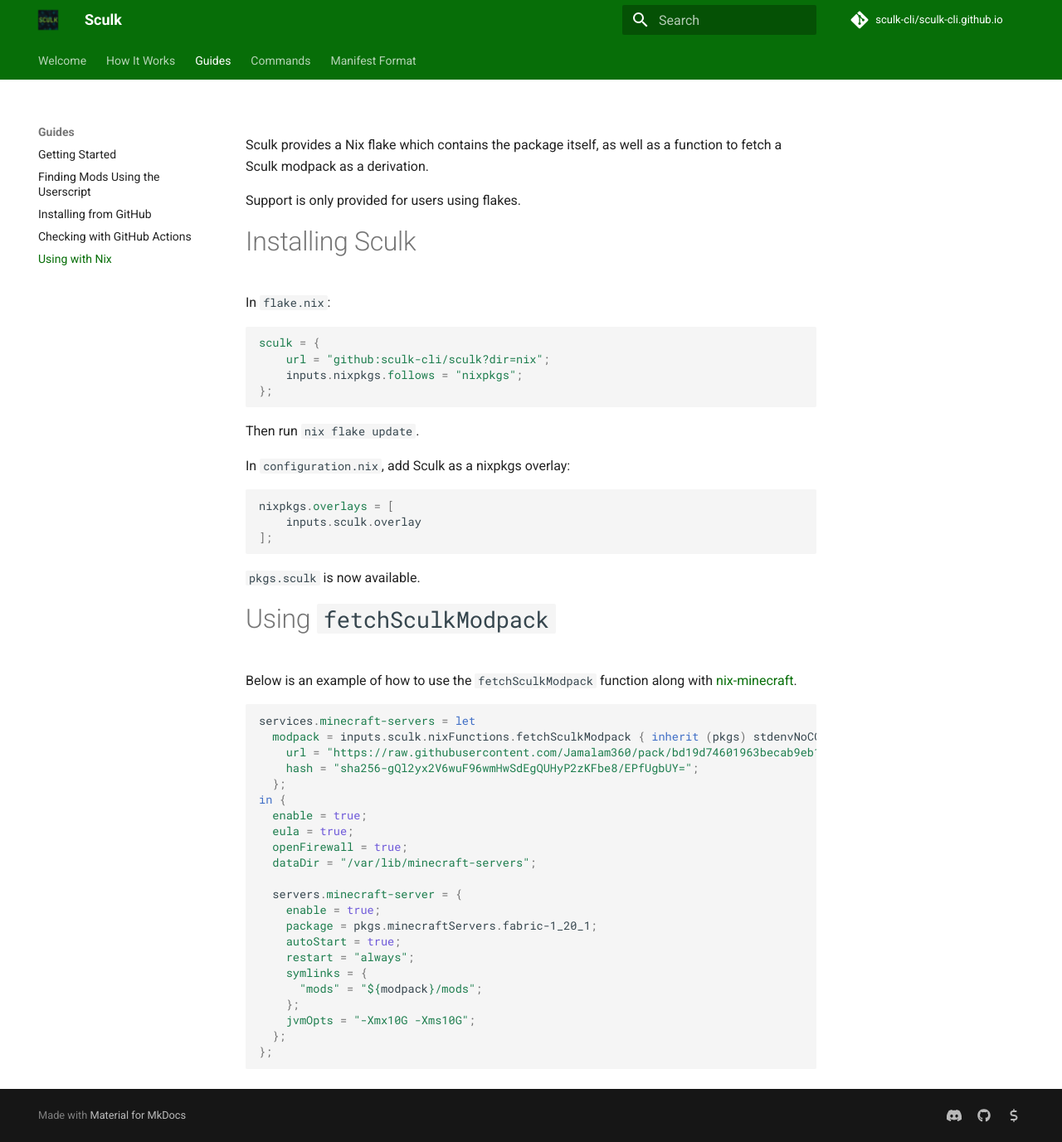
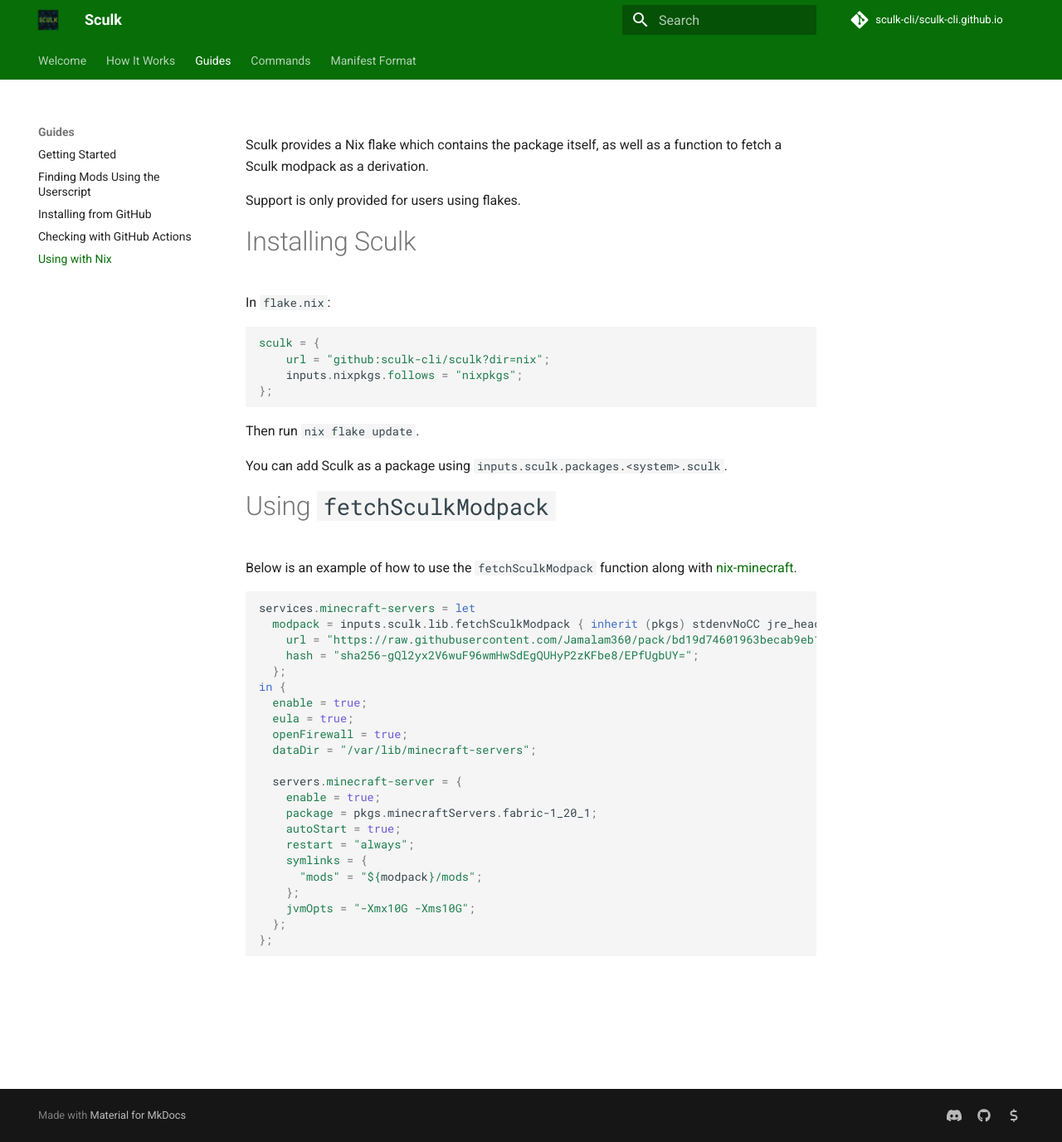
Before and after one commit to sculk-cli/sculk-cli.github.io, an MkDocs documentation site: the page built from docs/guides/using-with-nix.md, in a window 1280 px wide and 1377 px high. Shown: the whole window at 83% size. Built offline with MkDocs 1.6.1 and Material for MkDocs 9.7.7, drawn with Linux system fonts in a browser that asks for light colours; comment, search, counter and statistics services are not loaded.

Commit message:
feat: update nix docs

````diff
--- a/docs/guides/using-with-nix.md
+++ b/docs/guides/using-with-nix.md
@@ -15,15 +15,7 @@
 
 Then run `nix flake update`.
 
-In `configuration.nix`, add Sculk as a nixpkgs overlay:
-
-```nix
-nixpkgs.overlays = [
-	inputs.sculk.overlay
-];
-```
-
-`pkgs.sculk` is now available.
+You can add Sculk as a package using `inputs.sculk.packages.<system>.sculk`.
 
 # Using `fetchSculkModpack`
 
@@ -31,7 +23,7 @@
 
 ```nix
 services.minecraft-servers = let
-  modpack = inputs.sculk.nixFunctions.fetchSculkModpack { inherit (pkgs) stdenvNoCC sculk jre_headless; } {
+  modpack = inputs.sculk.lib.fetchSculkModpack { inherit (pkgs) stdenvNoCC jre_headless; sculk = inputs.sculk.packages.x86_64-linux.sculk; } {
     url = "https://raw.githubusercontent.com/Jamalam360/pack/bd19d74601963becab9eb1232d12412133132812";
     hash = "sha256-gQl2yx2V6wuF96wmHwSdEgQUHyP2zKFbe8/EPfUgbUY=";
   };
````
